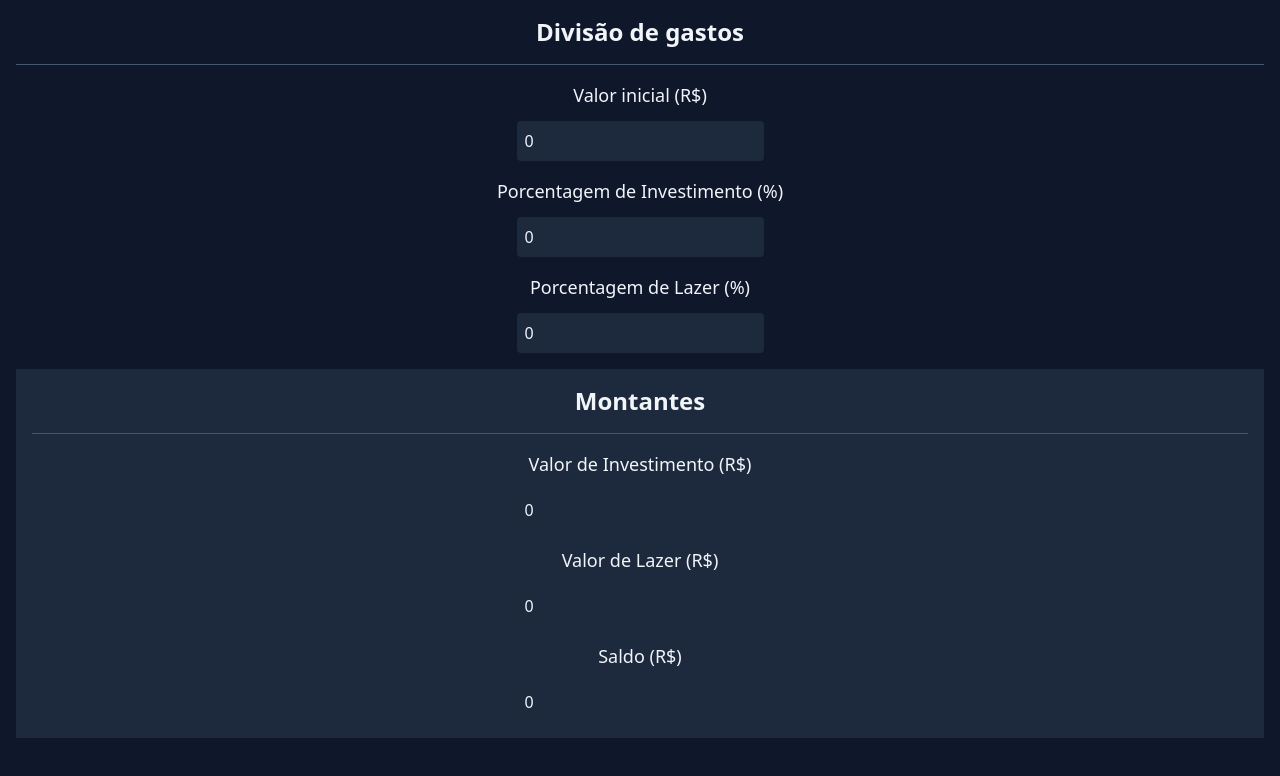
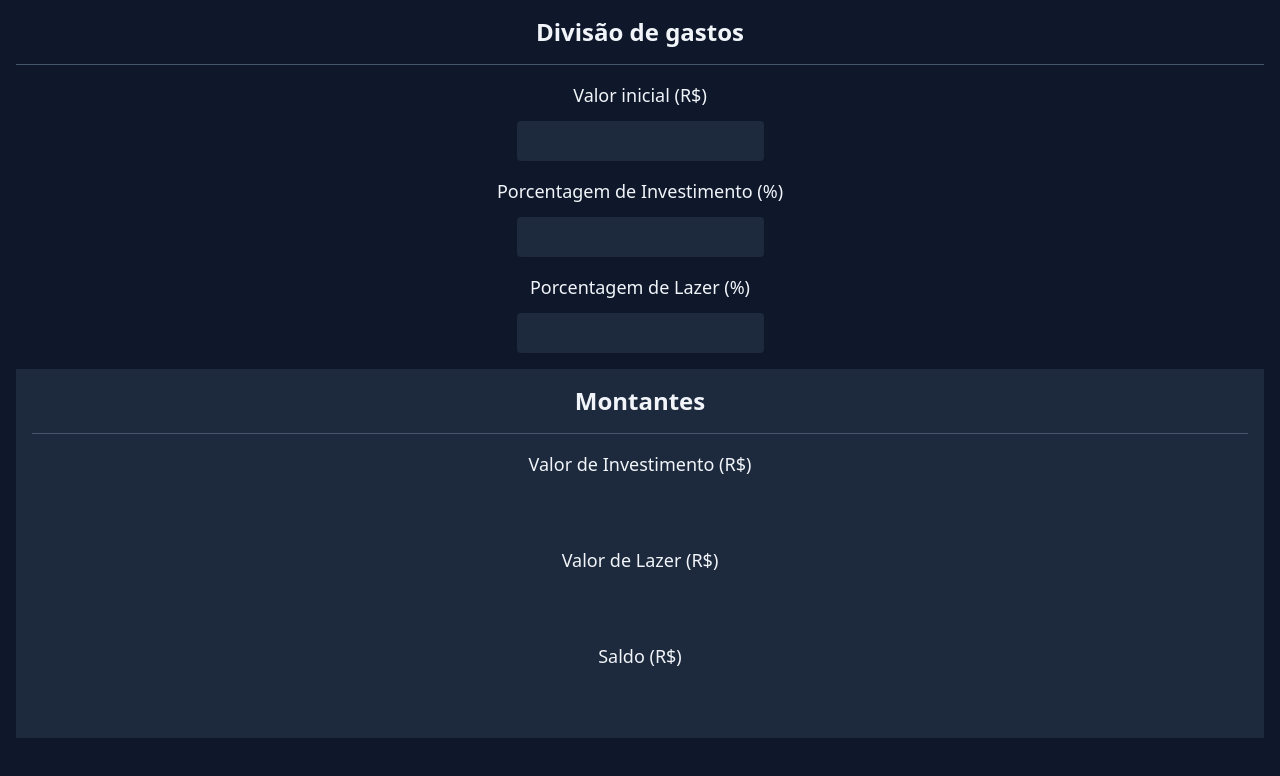
Before and after one commit to erickmacena1/financas, a React (Vite) app: page / in a window 1280 px wide. Shown: the top 776 px of the page. Built offline with nearby package versions, Linux system fonts and the light colour scheme.

Commit message:
add: Estados iniciais

```diff
--- a/src/App.jsx
+++ b/src/App.jsx
@@ -1,6 +1,16 @@
+import { useState } from "react"
 import InputNumber from "./InputNumber"
 
 function App() {
+
+  const [initialValue, setInitialValue] = useState(undefined)
+  const [investmentPercent, setInvestmentPercent] = useState(undefined)
+  const [leisurePercent, setLeisurePercent] = useState(undefined)
+
+  const [investmentValue, setInvestmentValue] = useState(undefined)
+  const [leisureValue, setLeisureValue] = useState(undefined)
+  const [remainingValue, setRemainingValue] = useState(undefined)
+  const [remainingPercent, setRemainingPercent] = useState(undefined)
 
   return (<div
     className='font-["Inter"] flex items-center flex-col px-4 space-y-4'
@@ -11,23 +21,18 @@ function App() {
 
     <div className="w-full space-y-3 flex items-center flex-col">
       <h2 className='text-lg font-medium'>Valor inicial (R$)</h2>
-      <InputNumber defaultValue={0} />
+      <InputNumber />
     </div>
 
     <div className="w-full space-y-3 flex items-center flex-col">
       <h2 className='text-lg font-medium'>Porcentagem de Investimento (%)</h2>
-      <InputNumber defaultValue={0} />
+      <InputNumber />
     </div>
 
     <div className="w-full space-y-3 flex items-center flex-col">
       <h2 className='text-lg font-medium'>Porcentagem de Lazer (%)</h2>
-      <InputNumber defaultValue={0} />
+      <InputNumber />
     </div>
-
-    {/* <div className="w-full space-y-3 flex items-center flex-col">
-      <h2 className='text-lg font-medium'>Restante</h2>
-      <InputNumber defaultValue={0} />
-    </div> */}
 
     <div className="w-full bg-slate-800 flex items-center flex-col p-4 space-y-4">
       {/* RESULTADOS */}
@@ -37,17 +42,17 @@ function App() {
 
       <div className="w-full space-y-3 flex items-center flex-col">
         <h2 className='text-lg font-medium'>Valor de Investimento (R$)</h2>
-        <InputNumber defaultValue={0} />
+        <InputNumber readOnly />
       </div>
 
       <div className="w-full space-y-3 flex items-center flex-col">
         <h2 className='text-lg font-medium'> Valor de Lazer (R$)</h2>
-        <InputNumber defaultValue={0} />
+        <InputNumber />
       </div>
 
       <div className="w-full space-y-3 flex items-center flex-col">
         <h2 className='text-lg font-medium'> Saldo (R$)</h2>
-        <InputNumber defaultValue={0} />
+        <InputNumber />
       </div>
     </div>
   </div>)
```
